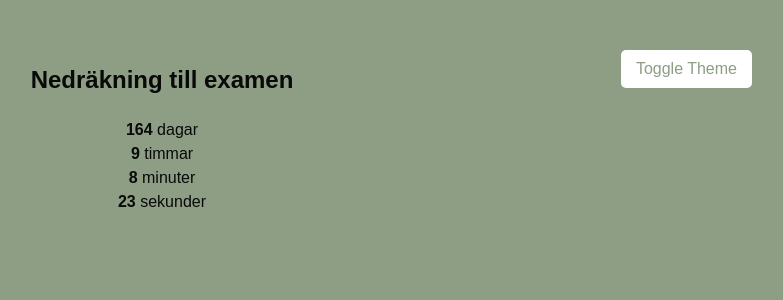
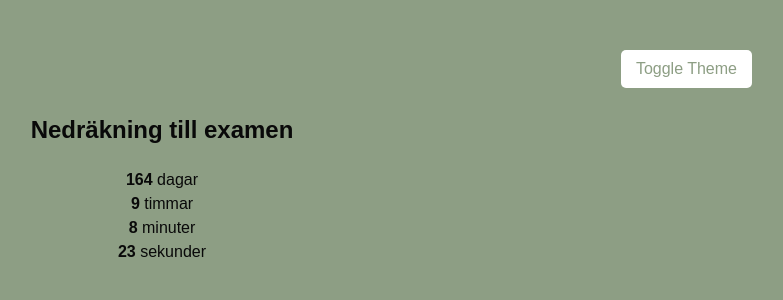
Before and after one commit to annkar73/exam-countdown, a React (Vite) app: page / in a window 1280 px wide. Shown: the top 300 px of the page, without its empty margins (478-1261 px from the left). Built offline with nearby package versions, Linux system fonts and the light colour scheme.

Commit message:
update position

```diff
--- a/src/App.css
+++ b/src/App.css
@@ -2,4 +2,6 @@
   max-width: 1280px;
   margin: 0 auto;
   padding: 2rem;
+  align-items: center;
+  justify-content: center;
 }
--- a/src/components/Home.tsx
+++ b/src/components/Home.tsx
@@ -10,6 +10,7 @@ const Wrapper = styled.div`
   align-items: center;
   color: ${({ theme }) => theme.text};
   padding: 10px;
+  margin-top: 50px;
 `;
 
 const Title = styled.h2`
```
